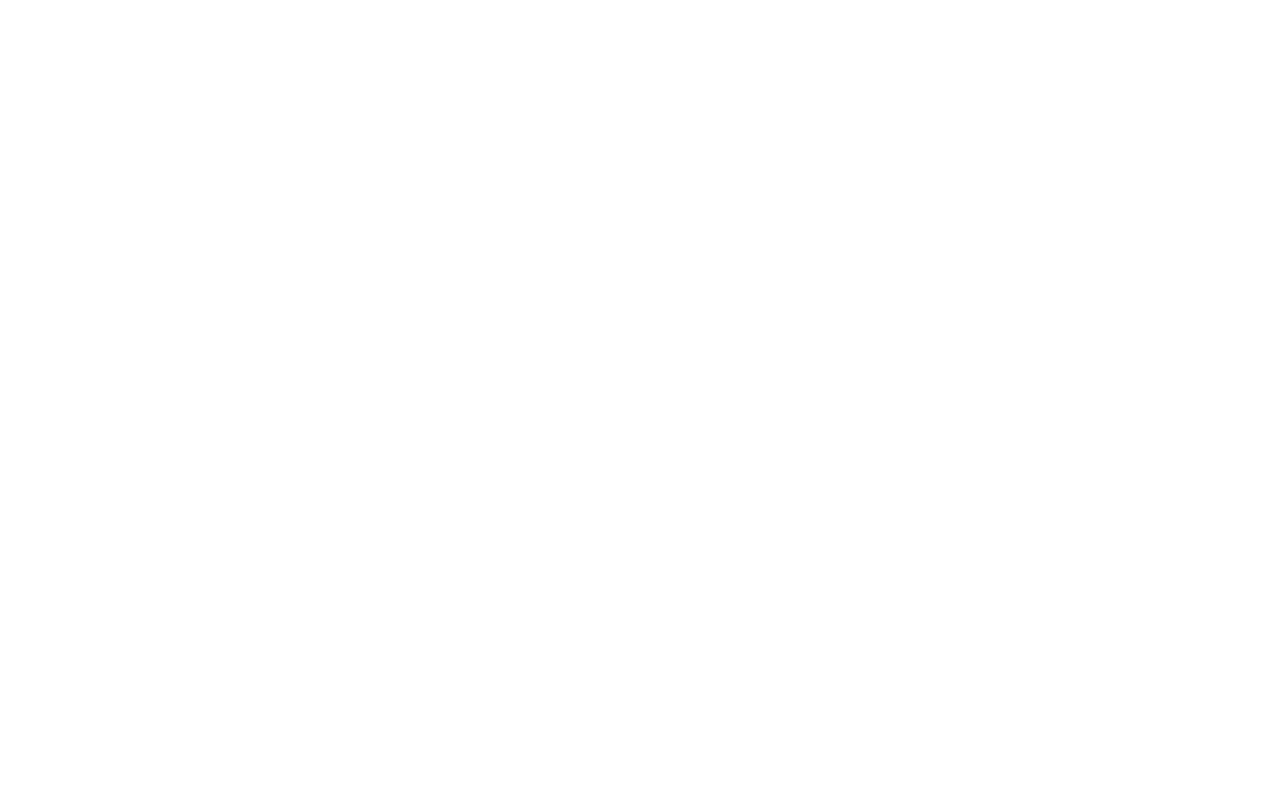
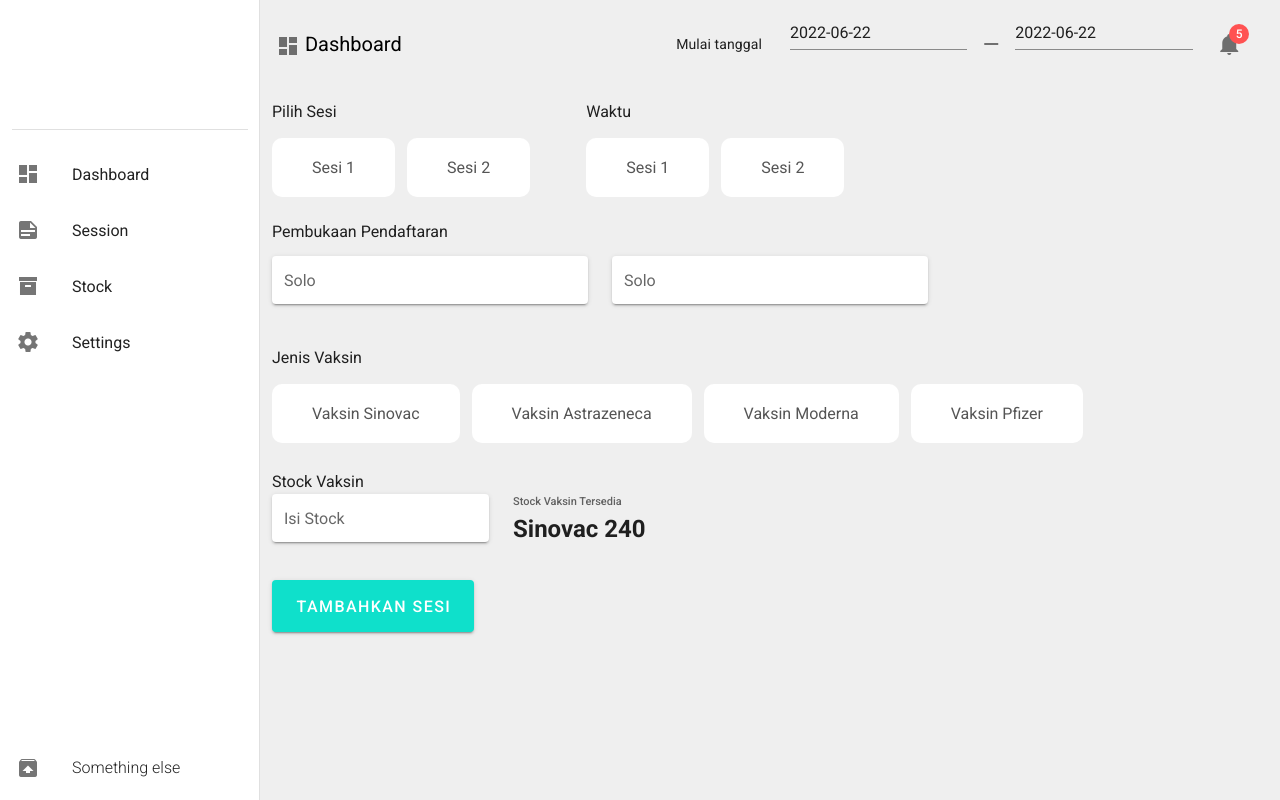
Before and after one commit to ALTA-CAPSTONE-44/Vue, a Nuxt app: page /admin/StockMake in a window 1280 px wide. Before the commit this address had no page. Built offline with nearby package versions, Linux system fonts and the light colour scheme.

Commit message:
nambah/revisi stock

```diff
--- a/pages/admin/Stock.vue
+++ b/pages/admin/Stock.vue
@@ -2,11 +2,41 @@
   <v-container>
     <CardStockVaksin />
 
-    <div style="margin-top: 40px" class="grid-vact">
+    <!-- <div style="margin-top: 40px" class="grid-vact">
       <CardStockVaksin2 />
       <CardStockVaksin2 />
       <CardStockVaksin2 />
       <CardStockVaksin2 />
+    </div> -->
+
+    <div>
+      <div class="text-xl my-6">Laporan pengambilan vaksin</div>
+      <table>
+        <tr>
+          <th style="border-radius: 8px">No.</th>
+          <th>Tanggal</th>
+          <th>Nama Vaksin</th>
+          <th style="border-radius: 8px">Jumlah</th>
+        </tr>
+        <tr>
+          <td class="td" style="border-radius: 8px">10001</td>
+          <td>Tom</td>
+          <td>M</td>
+          <td style="border-radius: 8px">30</td>
+        </tr>
+        <tr>
+          <td class="td" style="border-radius: 8px">10002</td>
+          <td>Sally</td>
+          <td>F</td>
+          <td style="border-radius: 8px">28</td>
+        </tr>
+        <tr>
+          <td class="td" style="border-radius: 8px">10003</td>
+          <td>Emma</td>
+          <td>F</td>
+          <td style="border-radius: 8px">24</td>
+        </tr>
+      </table>
     </div>
   </v-container>
 </template>
@@ -23,4 +53,25 @@ export default {
   grid-template-columns: 420px 420px;
   gap: 10px;
 }
+table {
+  width: 90%;
+  border-collapse: separate;
+  border-spacing: 0 15px;
+}
+tr {
+  background-color: #fff;
+}
+th {
+  background-color: #fff;
+  color: #06152b;
+}
+th,
+td {
+  width: 150px;
+  text-align: center;
+  padding: 10px;
+}
+h2 {
+  color: #4287f5;
+}
 </style>
--- /dev/null
+++ b/pages/admin/StockMake.vue
@@ -0,0 +1,188 @@
+<template>
+  <v-container>
+    <section class="d-flex">
+      <div class="mr-14">
+        <div>Pilih Sesi</div>
+
+        <div class="mt-8">
+          <div class="gap">
+            <label class="custom-checkbox mr-3">
+              <input type="hidden" name="alarm" value="False" />
+              <input
+                class="custom-checkbox-input"
+                name="alarm"
+                value="True"
+                type="checkbox"
+              />
+              <span class="custom-checkbox-text">Sesi 1</span>
+            </label>
+            <label class="custom-checkbox">
+              <input type="hidden" name="alarm" value="False" />
+              <input
+                class="custom-checkbox-input"
+                name="alarm"
+                value="True"
+                type="checkbox"
+              />
+              <span class="custom-checkbox-text">Sesi 2</span>
+            </label>
+          </div>
+        </div>
+      </div>
+
+      <div>
+        <div>Waktu</div>
+
+        <div class="mt-8">
+          <div class="gap">
+            <label class="custom-checkbox mr-3">
+              <input type="hidden" name="alarm" value="False" />
+              <input
+                class="custom-checkbox-input"
+                name="alarm"
+                value="True"
+                type="checkbox"
+              />
+              <span class="custom-checkbox-text">Sesi 1</span>
+            </label>
+            <label class="custom-checkbox">
+              <input type="hidden" name="alarm" value="False" />
+              <input
+                class="custom-checkbox-input"
+                name="alarm"
+                value="True"
+                type="checkbox"
+              />
+              <span class="custom-checkbox-text">Sesi 2</span>
+            </label>
+          </div>
+        </div>
+      </div>
+    </section>
+
+    <section>
+      <div class="mt-10">
+        <div>Pembukaan Pendaftaran</div>
+        <v-row>
+          <v-col cols="12" sm="6" md="4">
+            <v-text-field label="Solo" class="py-lg-3" solo></v-text-field>
+          </v-col>
+
+          <v-col cols="12" sm="6" md="4">
+            <v-text-field label="Solo" class="py-lg-3" solo></v-text-field>
+          </v-col>
+        </v-row>
+      </div>
+    </section>
+
+    <section class="d-flex">
+      <div class="mr-14">
+        <div>Jenis Vaksin</div>
+
+        <div class="mt-8">
+          <div class="gap">
+            <label class="custom-checkbox mr-3">
+              <input type="hidden" name="alarm" value="False" />
+              <input
+                class="custom-checkbox-input"
+                name="alarm"
+                value="True"
+                type="checkbox"
+              />
+              <span class="custom-checkbox-text">Vaksin Sinovac</span>
+            </label>
+            <label class="custom-checkbox mr-3">
+              <input type="hidden" name="alarm" value="False" />
+              <input
+                class="custom-checkbox-input"
+                name="alarm"
+                value="True"
+                type="checkbox"
+              />
+              <span class="custom-checkbox-text">Vaksin Astrazeneca</span>
+            </label>
+            <label class="custom-checkbox mr-3">
+              <input type="hidden" name="alarm" value="False" />
+              <input
+                class="custom-checkbox-input"
+                name="alarm"
+                value="True"
+                type="checkbox"
+              />
+              <span class="custom-checkbox-text">Vaksin Moderna</span>
+            </label>
+            <label class="custom-checkbox">
+              <input type="hidden" name="alarm" value="False" />
+              <input
+                class="custom-checkbox-input"
+                name="alarm"
+                value="True"
+                type="checkbox"
+              />
+              <span class="custom-checkbox-text">Vaksin Pfizer</span>
+            </label>
+          </div>
+        </div>
+      </div>
+    </section>
+
+    <section class="mt-11">
+      <div class="mr-14">
+        <div>Stock Vaksin</div>
+
+        <div>
+          <v-row cols="3">
+            <v-col>
+              <v-text-field
+                label="Isi Stock"
+                placeholder="Placeholder"
+                solo
+              ></v-text-field>
+            </v-col>
+            <v-col cols="3">
+              <div class="text-sm">Stock Vaksin Tersedia</div>
+              <div class="text-xl">Sinovac 240</div>
+            </v-col>
+            <v-col cols="6"></v-col>
+          </v-row>
+        </div>
+
+        <div class="my-2">
+          <v-btn x-large style="background-color: #0fe0cb" dark>
+            Tambahkan Sesi
+          </v-btn>
+        </div>
+      </div>
+    </section>
+  </v-container>
+</template>
+
+<script>
+export default {
+  layout: "adminLayout",
+};
+</script>
+
+<style >
+.input-cus {
+  background-color: #fff;
+}
+.custom-checkbox-input {
+  display: none;
+  margin-top: 30px;
+}
+
+.custom-checkbox-text {
+  border-radius: 10px;
+  padding: 20px 40px;
+  background-color: white;
+  color: #555;
+  cursor: pointer;
+  user-select: none;
+}
+
+.custom-checkbox-input:checked ~ .custom-checkbox-text {
+  background-color: #0fe0cb;
+  color: white;
+}
+</style>
```
